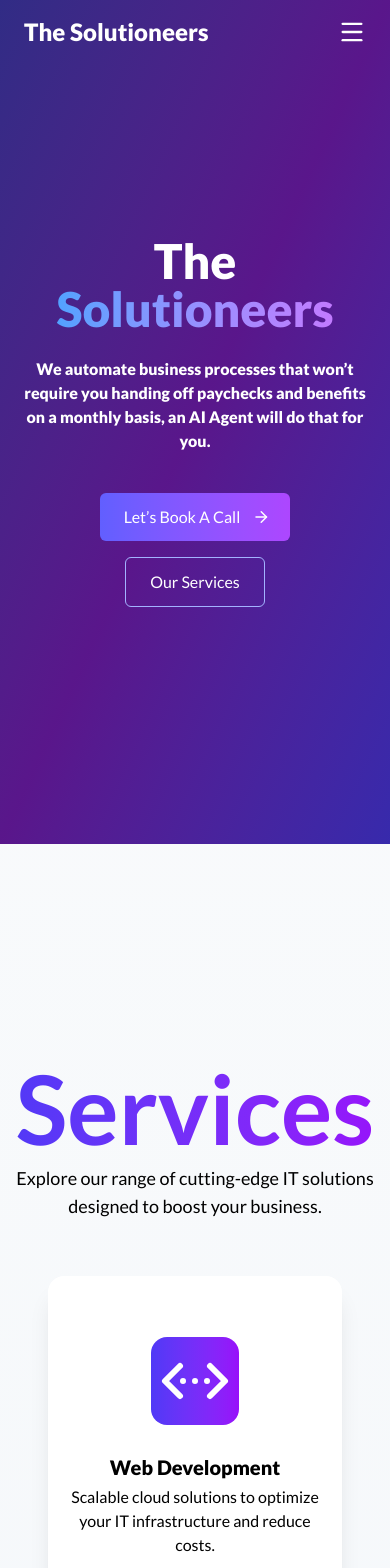
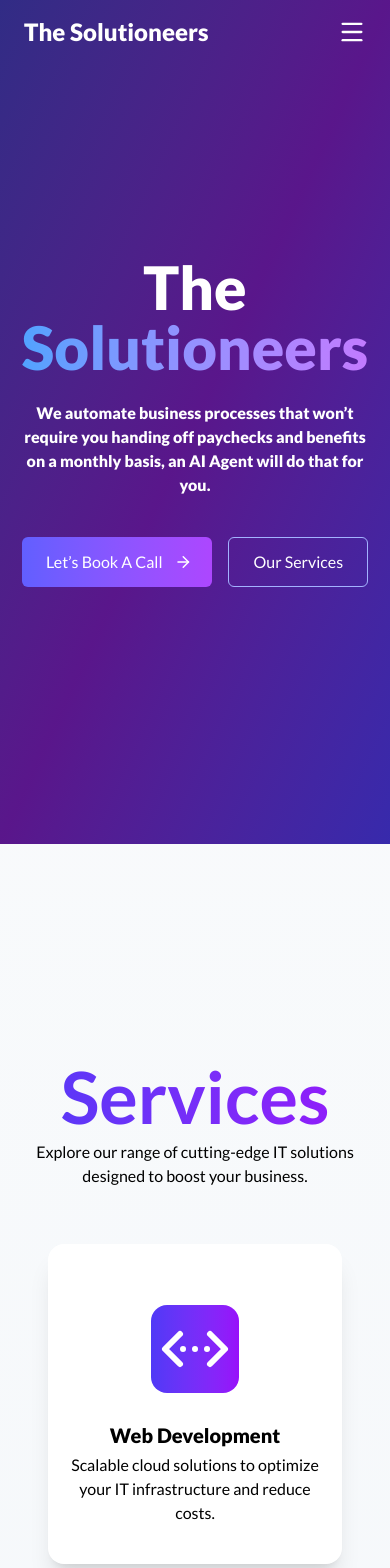
Before and after one commit to Malikhussainahmed-pixel/The-Solutioneers, a Next.js app: page / in a window 390 px wide. Shown: the top 1568 px of the page. Built offline with nearby package versions, Linux system fonts and the light colour scheme.

Commit message:
chnages the font sizes for the heading

```diff
--- a/app/components/Benefits.tsx
+++ b/app/components/Benefits.tsx
@@ -26,7 +26,7 @@ export default function Benefits() {
   ];
 
   return (
-    <section className="mt-0  bg-gradient-to-b from-slate-50 to-slate-100 py-30 bg-[url(/images/grid.)]">
+    <section className="mt-0  bg-gradient-to-b from-slate-50 to-slate-100 py-30 ">
       {/* Title + Subtitle */}
       <div className="max-w-4xl mx-auto text-center mb-12 px-4">
         <h2 className="text-3xl sm:text-4xl font-bold">
--- a/app/components/Heroscetion.tsx
+++ b/app/components/Heroscetion.tsx
@@ -27,7 +27,7 @@ export default function Herosection() {
           whileInView={{ opacity: 1, y: 0 }}
           viewport={{ once: true }}
           transition={{ duration: 0.6 }}
-          className="font-black text-5xl sm:text-7xl lg:text-8xl text-white"
+          className="font-black text-6xl sm:text-8xl lg:text-8xl text-white"
         >
           The{" "}
           <span className="bg-gradient-to-r from-blue-400 to-purple-400 text-transparent bg-clip-text">
--- a/app/components/Services.tsx
+++ b/app/components/Services.tsx
@@ -57,10 +57,10 @@ export default function ServiceCards() {
         viewport={{ once: true }}
         transition={{ duration: 0.6 }}
       >
-        <h2 className="text-8xl font-bold bg-gradient-to-r from-indigo-600 to-purple-600 text-transparent bg-clip-text">
+        <h2 className="text-7xl sm:text-8xl font-bold bg-gradient-to-r from-indigo-600 to-purple-600 text-transparent bg-clip-text">
           Services
         </h2>
-        <p className="mt-2 text-lg text-black max-w-2xl mx-auto">
+        <p className="mt-2 text-md sm:text-lg text-black max-w-2xl mx-auto px-4">
           Explore our range of cutting-edge IT solutions designed to boost your
           business.
         </p>
```
